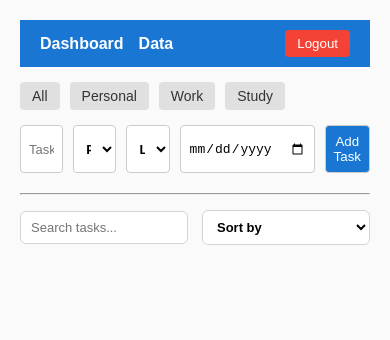
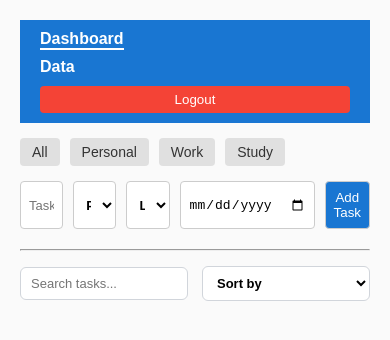
Before and after one commit to Bhargavi1432/react-todo-app, a React (Vite) app in the folder frontend/: page /dashboard in a window 390 px wide. Shown: the top 340 px of the page. Built offline with nearby package versions, Linux system fonts and the light colour scheme.

Commit message:
Refactor navbar styles for improved layout and responsiveness

```diff
--- a/frontend/src/components/navbar.css
+++ b/frontend/src/components/navbar.css
@@ -1,32 +1,76 @@
+/* ===============================
+   Navbar Container
+================================ */
 .navbar {
   display: flex;
   justify-content: space-between;
   align-items: center;
   background: #1976d2;
   padding: 10px 20px;
-  color: white;
+  color: #ffffff;
 }
 
-.nav-links a {
-  margin-right: 15px;
-  text-decoration: none;
-  color: white;
-  font-weight: bold;
+/* ===============================
+   Navigation Links
+================================ */
+.nav-links {
+  display: flex;
+  gap: 15px;
 }
 
-.nav-links a:hover {
-  text-decoration: underline;
+.nav-links .nav-item {
+  text-decoration: none;
+  color: #ffffff;
+  font-weight: bold;
+  transition: color 0.2s ease, text-decoration 0.2s ease;
 }
 
+.nav-links .nav-item:hover {
+  text-decoration: underline;
+  color: #e0e0e0;
+}
+
+/* 🔹 Active Link Highlight */
+.nav-links .nav-item.active {
+  border-bottom: 2px solid #ffffff;
+  color:white; /* Yellow highlight for active link */
+}
+
+/* ===============================
+   Logout Button
+================================ */
 .logout {
   background: #f44336;
-  color: white;
+  color: #ffffff;
   border: none;
   padding: 6px 12px;
   border-radius: 4px;
   cursor: pointer;
+  transition: background 0.2s ease, opacity 0.2s ease;
 }
 
 .logout:hover {
   background: #d32f2f;
+  opacity: 0.9;
 }
+
+/* ===============================
+   Responsive Adjustments
+================================ */
+@media (max-width: 768px) {
+  .navbar {
+    flex-direction: column;
+    align-items: flex-start;
+    gap: 10px;
+  }
+
+  .nav-links {
+    flex-direction: column;
+    gap: 8px;
+  }
+
+  .logout {
+    width: 100%;
+    text-align: center;
+  }
+}
```
